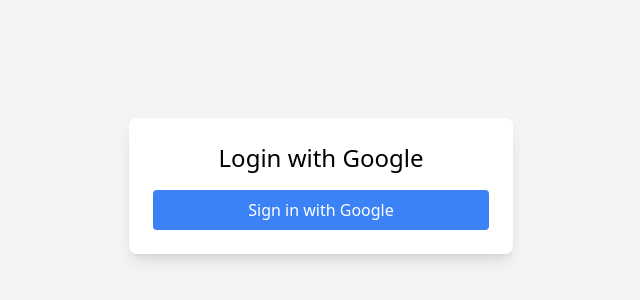
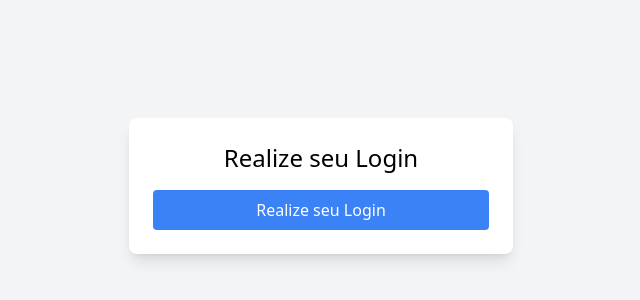
Before and after one commit to ccsufgd/updateareas, a React (Create React App) app: page /login in a window 1280 px wide. Shown: the part 214-514 px from the top of the page, without its empty margins (319-959 px from the left). Built offline with nearby package versions, Linux system fonts and the light colour scheme; no server answers; the HTML template or start-up script is replaced by a standard one.

Commit message:
first commit

```diff
--- a/src/Login.js
+++ b/src/Login.js
@@ -20,13 +20,13 @@
   return (
     <div className="flex h-screen items-center justify-center bg-gray-100">
       <div className="w-96 rounded-lg bg-white p-6 text-center shadow-lg">
-        <h2 className="mb-4 text-2xl">Login with Google</h2>
+        <h2 className="mb-4 text-2xl">Realize seu Login</h2>
         {error && <p className="mb-2 text-sm text-red-500">{error}</p>}
         <button
           onClick={handleLogin}
           className="w-full rounded bg-blue-500 p-2 text-white hover:bg-blue-600"
         >
-          Sign in with Google
+          Realize seu Login
         </button>
       </div>
     </div>
```
